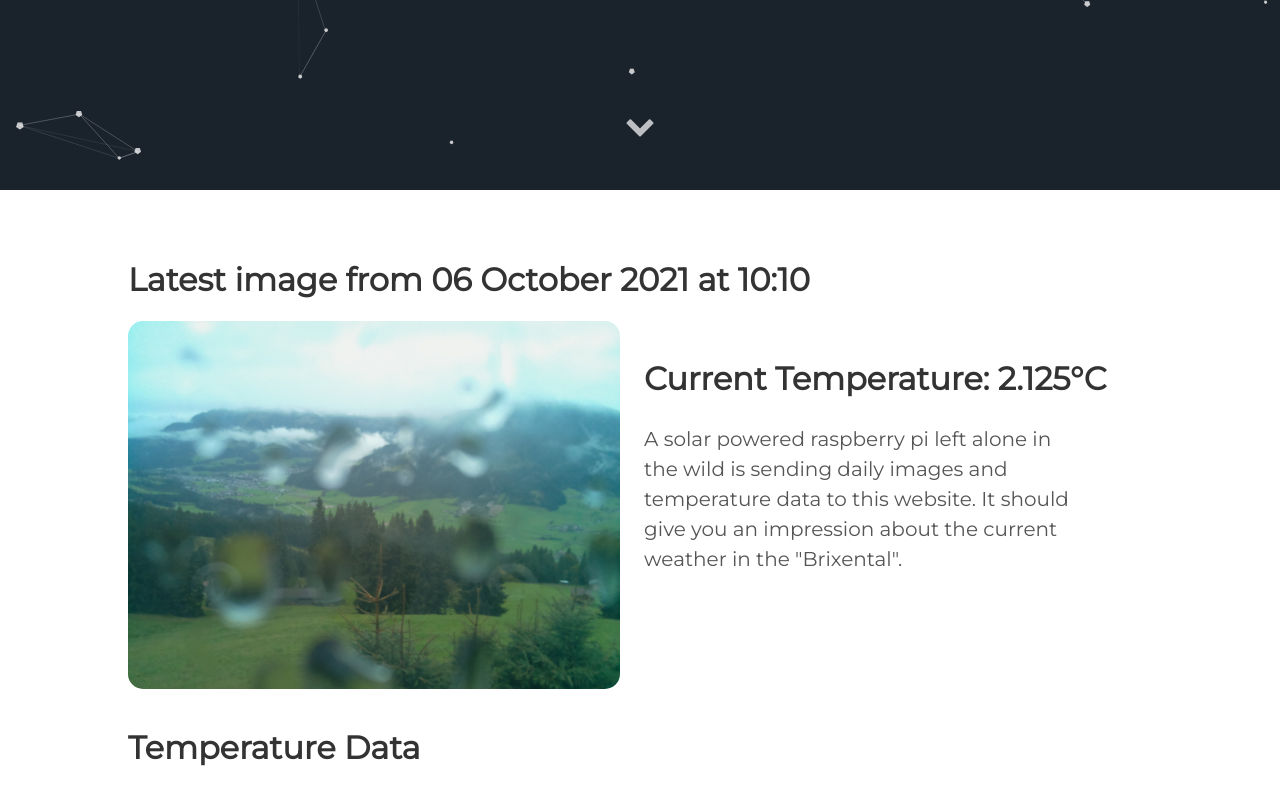
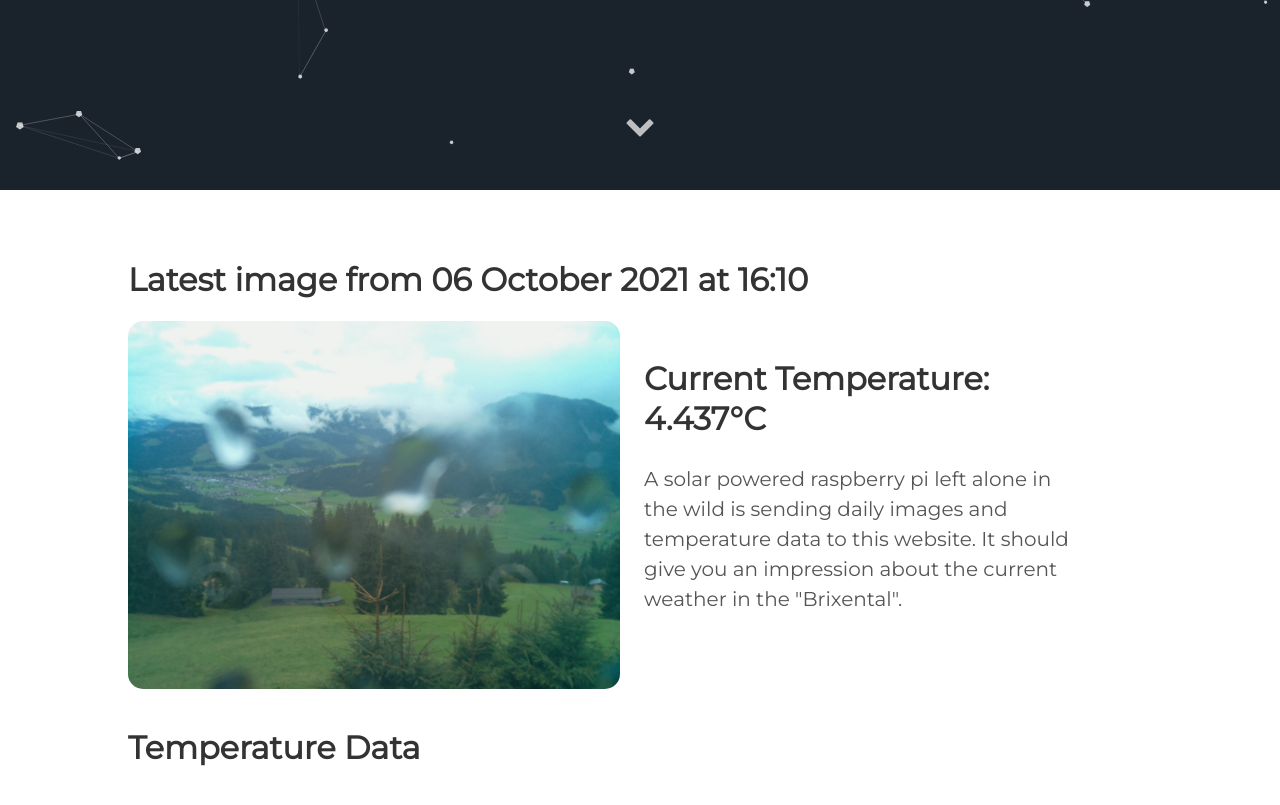
Before and after one commit to vektorious/vektorious.github.io, a Jekyll site: the page built from resources/huette.md, in a window 1280 px wide and 900 px high, scrolled down 710 px. Shown: the top 805 px of the window. Built offline with Jekyll 4.4.1, drawn with Linux system fonts in a browser that asks for light colours.

Commit message:
I'm a bot beep boop

```diff
--- a/resources/huette.md
+++ b/resources/huette.md
@@ -6,13 +6,13 @@ image: '/assets/img/'
 description: 'Live image from the Austrian alps'
 twitter_text: ' '
 ---
-## Latest image from 06 October 2021 at 10:10
+## Latest image from 06 October 2021 at 16:10
 <div class="huette">
   <div class="huette-image">
     <img src="{{ "/assets/img/huette.jpg" | prepend: site.baseurl }}">
   </div>
   <div class="huette-text">
-        <h2>Current Temperature: 2.125°C</h2>
+        <h2>Current Temperature: 4.437°C</h2>
         <p>A solar powered raspberry pi left alone in the wild is sending daily images and temperature data to this website. It should give you an impression about the current weather in the "Brixental".</p>
 
   </div>
```
Also changed, not shown: rpi-script/2021-10-06_160921.txt (renamed from rpi-script/2021-10-06_100922.txt, +5 -5 lines), rpi-script/huette.md (+2 -2 lines), assets/img/huette.jpg, assets/img/temp_plot.png, rpi-script/temp_plot.png, 1 other file.
